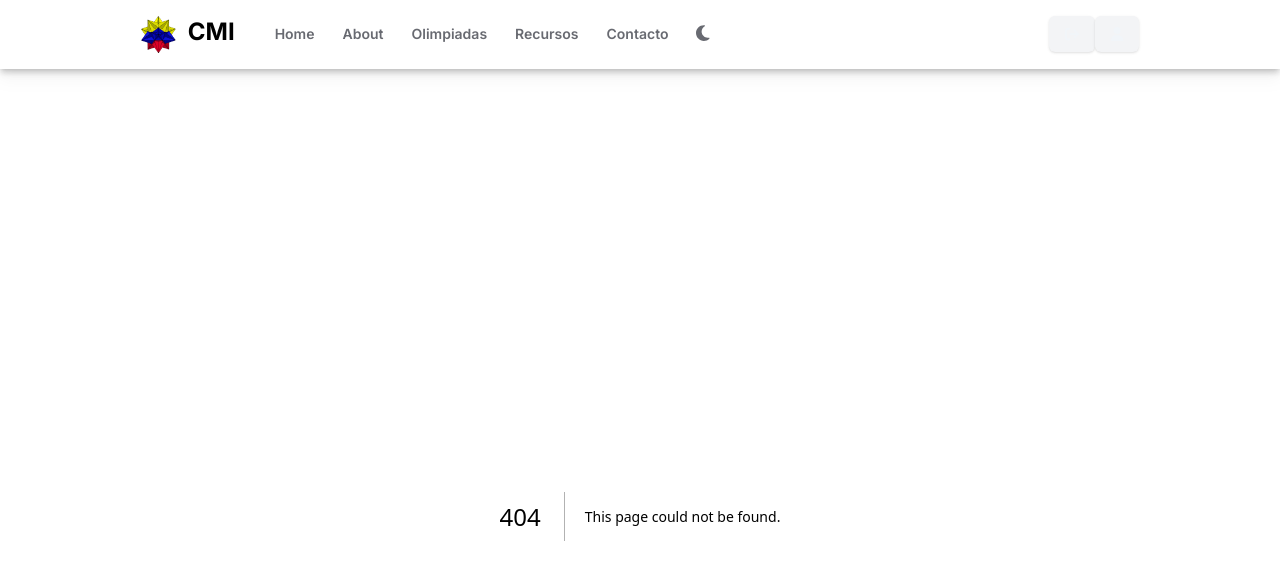
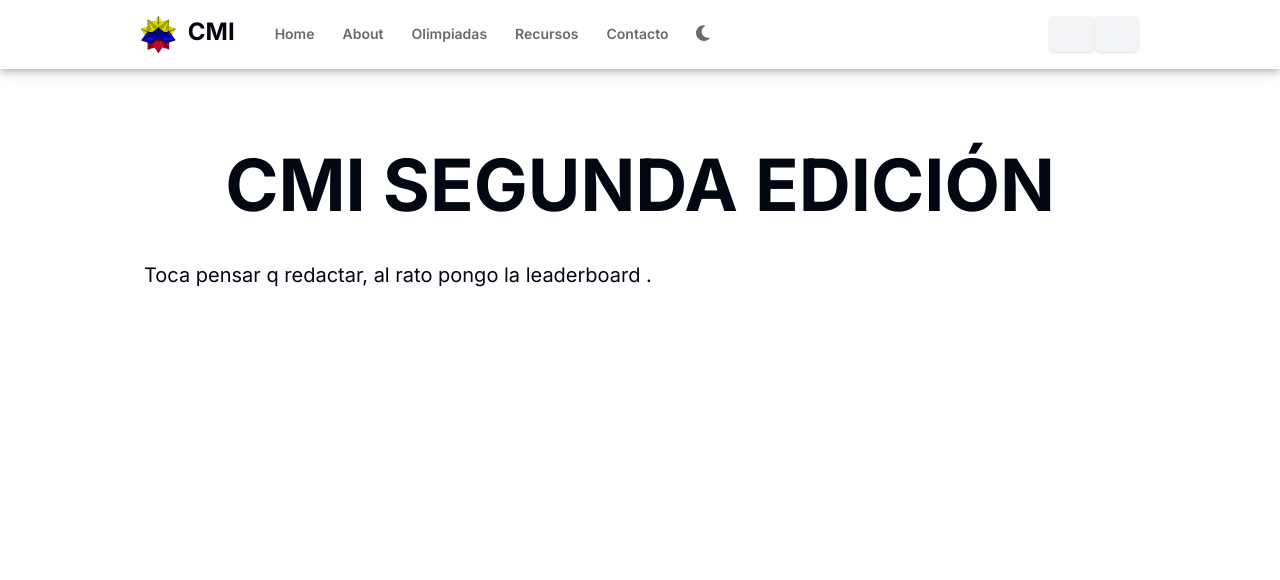
Before and after one commit to LeonardoZambranoL/cmi-ema-frontend, a Next.js app: page /olympics/CMI2 in a window 1280 px wide. Before the commit this address had no page. Shown: the top 580 px of the page. Built offline with nearby package versions, Linux system fonts and the light colour scheme.

Commit message:
placeholders for past events

```diff
--- /dev/null
+++ b/src/app/olympics/CMI1/page.tsx
@@ -0,0 +1,20 @@
+import BigHeader from "@/components/Headers/BigHeader";
+import StandardParagraph from "@/components/Paragraph/StandardParagraph";
+
+export default function Page() {
+  return (
+    <div className="container">
+      <div className="container mx-auto max-w-screen-lg px-4 py-8">
+        <div className="text-center">
+          <BigHeader>CMI PRIMERA EDICIÓN</BigHeader>
+        </div>
+
+        <div className="my-10 flex flex-col gap-5">
+          <StandardParagraph>
+            Toca pensar q redactar, al rato pongo la leaderboard&nbsp;.
+          </StandardParagraph>
+        </div>
+      </div>
+    </div>
+  );
+}
--- /dev/null
+++ b/src/app/olympics/CMI2/page.tsx
@@ -0,0 +1,20 @@
+import BigHeader from "@/components/Headers/BigHeader";
+import StandardParagraph from "@/components/Paragraph/StandardParagraph";
+
+export default function Page() {
+  return (
+    <div className="container">
+      <div className="container mx-auto max-w-screen-lg px-4 py-8">
+        <div className="text-center">
+          <BigHeader>CMI SEGUNDA EDICIÓN</BigHeader>
+        </div>
+
+        <div className="my-10 flex flex-col gap-5">
+          <StandardParagraph>
+            Toca pensar q redactar, al rato pongo la leaderboard&nbsp;.
+          </StandardParagraph>
+        </div>
+      </div>
+    </div>
+  );
+}
```
